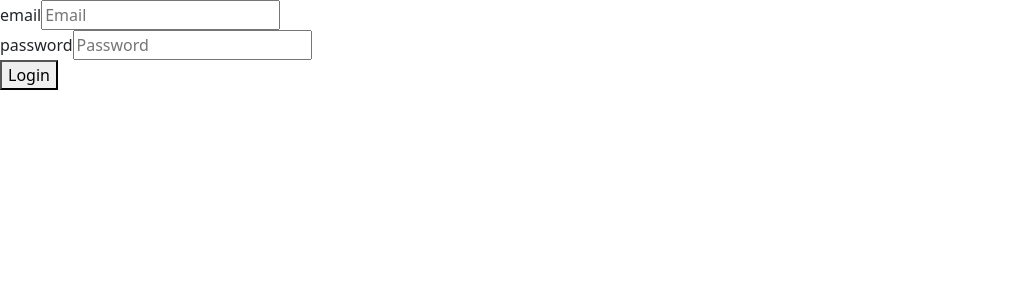
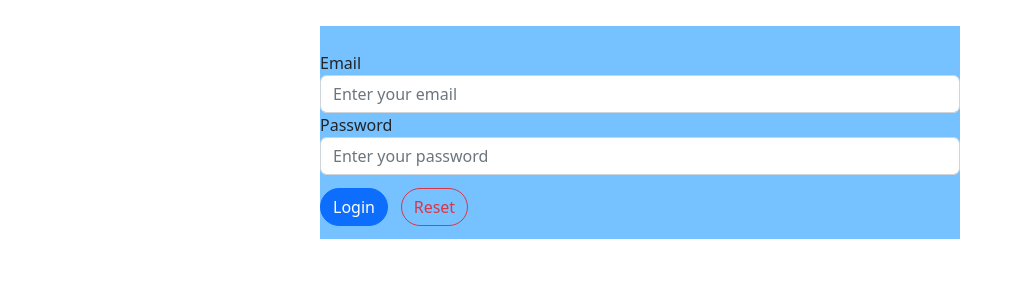
Before and after one commit to alaat91/Dentistemo-frontend, a Vue app: page /login in a window 1280 px wide. Shown: the top 300 px of the page, without its empty margins (0-1023 px from the left). Built offline with nearby package versions, Linux system fonts and the light colour scheme; no server answers.

Commit message:
Implement design to login page

```diff
--- a/src/views/Login.vue
+++ b/src/views/Login.vue
@@ -1,16 +1,49 @@
 <template>
-  <form @submit.prevent="submitHandler">
-    <div>
-      <label>email</label>
-      <input type="email" v-model="form.email" placeholder="Email" />
-    </div>
+  <div>
+    <b-form
+      class="col-12 col-md-4"
+      @submit.prevent="login"
+      @reset="onReset"
+      v-if="show"
+    >
+      <b-form-group id="input-group-1" label="Email" label-for="input-1">
+        <b-form-input
+          id="input-1"
+          v-model="form.email"
+          type="email"
+          placeholder="Enter your email"
+          required
+        ></b-form-input>
+      </b-form-group>
 
-    <div>
-      <label>password</label>
-      <input type="password" v-model="form.password" placeholder="Password" />
-    </div>
-    <button type="submit">Login</button>
-  </form>
+      <b-form-group
+        id="input-group-2"
+        label="Password"
+        input
+        label-for="input-2"
+      >
+        <b-form-input
+          type="password"
+          id="input-2"
+          v-model="form.password"
+          placeholder="Enter your password"
+          required
+        ></b-form-input>
+      </b-form-group>
+
+      <b-button
+        class="loginbtn"
+        @click.prevent="login"
+        type="submit"
+        pill
+        variant="primary"
+        >Login</b-button
+      >
+      <b-button class="resetbtn" type="reset" pill variant="outline-danger"
+        >Reset</b-button>
+
+    </b-form>
+  </div>
 </template>
 
 <script>
@@ -18,16 +51,20 @@ import { API } from '../config/api'
 
 export default {
   name: 'Login',
-  data: function () {
+  data() {
     return {
+      selected: '',
       form: {
         email: '',
-        password: '',
+        password: ''
       },
+
+      show: true
     }
   },
+
   methods: {
-    submitHandler: async function (e) {
+    login: async function (e) {
       try {
         const res = await API.post('/auth/login', this.form)
         localStorage.setItem('token', res.data.token)
@@ -36,6 +73,42 @@ export default {
         console.log(error)
       }
     },
+
+    onReset(event) {
+      event.preventDefault()
+      // Reset our form values
+      this.form.email = ''
+      this.form.password = ''
+      // Trick to reset/clear native browser form validation state
+      this.show = false
+      this.$nextTick(() => {
+        this.show = true
+      })
+    }
   },
 }
 </script>
+
+<style scoped>
+.col-12 {
+  padding-top: 2%;
+  background-color: #76c1ff;
+  margin: 0 auto;
+  width: 80%;
+  margin-top: 2%;
+  margin-bottom: 2%;
+}
+.col-md-4 {
+  width: 50%;
+}
+.loginbtn {
+  margin-right: 1%;
+  margin-bottom: 2%;
+  margin-top: 2%;
+}
+.resetbtn {
+  margin-left: 1%;
+  margin-bottom: 2%;
+  margin-top: 2%;
+}
+</style>
--- a/src/views/Profile.vue
+++ b/src/views/Profile.vue
@@ -1,6 +1,6 @@
 <template>
   <div class="container-fluid">
- <h1 class="header"> Profile </h1>
+    <h1 class="header">Profile</h1>
     <!-- User information inputs-->
     <!--TODO: create input component for reuse + Implement Grid + create upload image functionality-->
     <!-- Implementation for the profile picture upload for the user -->
@@ -10,7 +10,7 @@
         <span class="glyphicon glyphicon-camera"></span>
         <span>Change Image</span>
       </label>
- <input id="file" type="file" onchange="loadFile(event)"/>
+      <input id="file" type="file" onchange="loadFile(event)" />
       <img src="../assets/profile.png" id="output" width="200" />
     </div>
 
```
Lines whose indentation alone changed are shown as unchanged.
